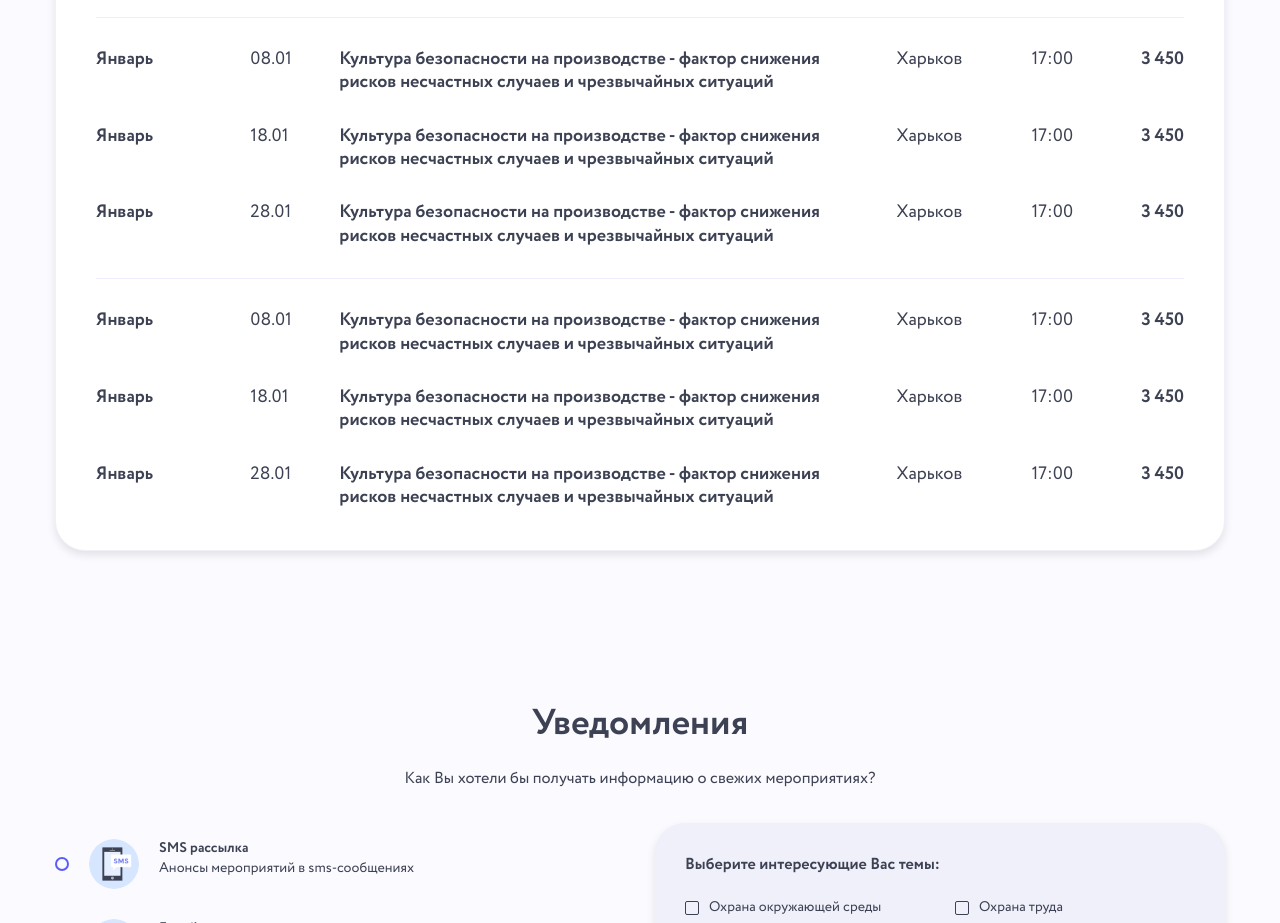
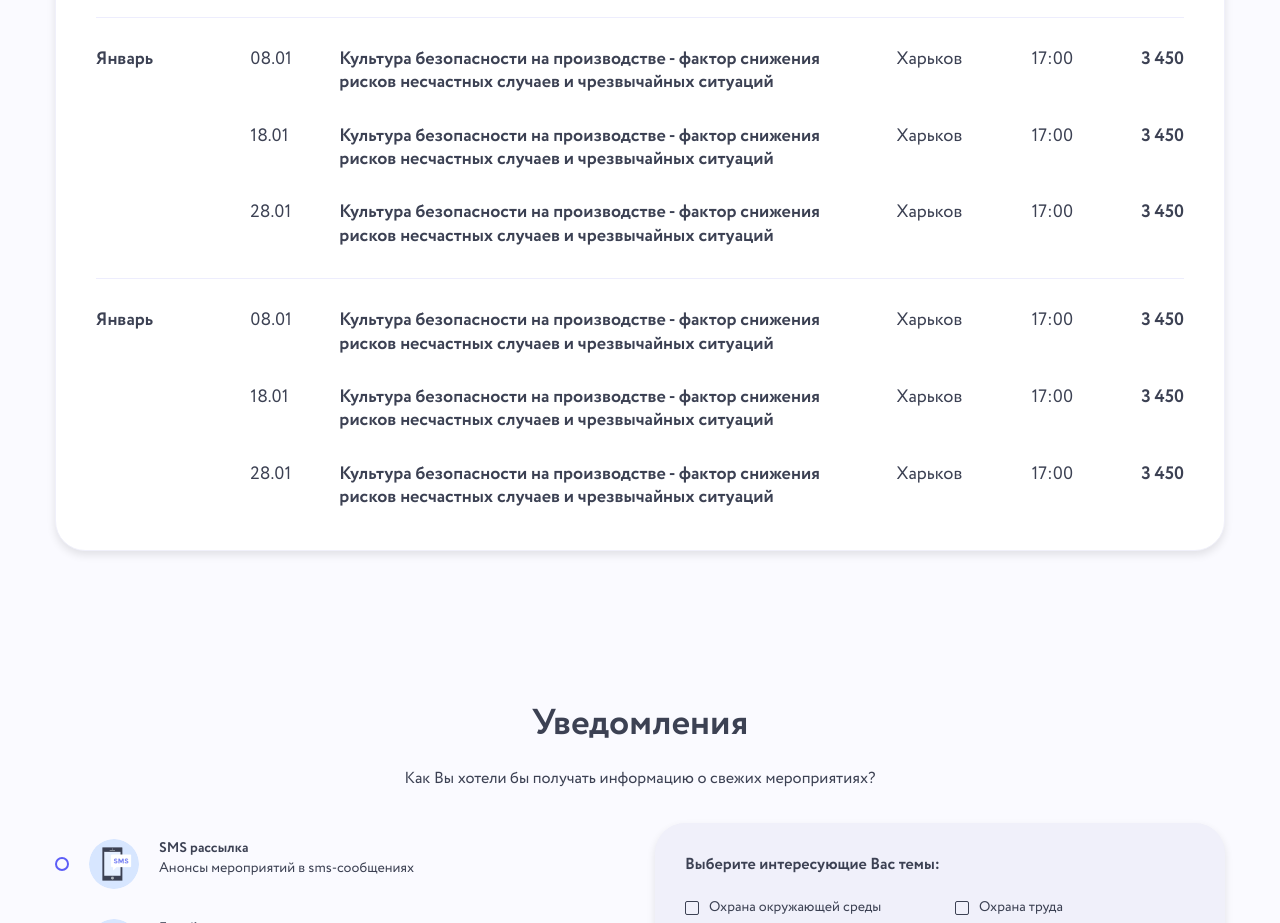
Before and after one commit to Pavlo-Tymoshchuk/UKR, a website: page plan-events.html in a window 1280 px wide. Shown: the part 908-1831 px from the top of the page. Drawn offline with Linux system fonts and the light colour scheme.

Commit message:
21.05(17:45)

```diff
--- a/plan-events.html
+++ b/plan-events.html
@@ -239,7 +239,6 @@
                                 </div>
                                 <div class="full-events__item__wrapper">
                                     <p class="events-position-month">
-                                         <strong>Январь</strong>
                                     </p>
                                     <p class="events-position-date">18.01</p>
                                     <p class="events-position-theme">
@@ -255,9 +254,7 @@
                                     </p>
                                 </div>
                                 <div class="full-events__item__wrapper">
-                                    <p class="events-position-month">
-                                         <strong>Январь</strong>
-                                    </p>
+                                    <p class="events-position-month"></p>
                                     <p class="events-position-date">28.01</p>
                                     <p class="events-position-theme">
                                         <strong>Культура безопасности на производстве - фактор снижения рисков несчастных случаев и чрезвычайных ситуаций</strong>
@@ -291,9 +288,7 @@
                                     </p>
                                 </div>
                                 <div class="full-events__item__wrapper">
-                                    <p class="events-position-month">
-                                         <strong>Январь</strong>
-                                    </p>
+                                    <p class="events-position-month"></p>
                                     <p class="events-position-date">18.01</p>
                                     <p class="events-position-theme">
                                         <strong>Культура безопасности на производстве - фактор снижения рисков несчастных случаев и чрезвычайных ситуаций</strong>
@@ -308,9 +303,7 @@
                                     </p>
                                 </div>
                                 <div class="full-events__item__wrapper">
-                                    <p class="events-position-month">
-                                         <strong>Январь</strong>
-                                    </p>
+                                    <p class="events-position-month"></p>
                                     <p class="events-position-date">28.01</p>
                                     <p class="events-position-theme">
                                         <strong>Культура безопасности на производстве - фактор снижения рисков несчастных случаев и чрезвычайных ситуаций</strong>
```
